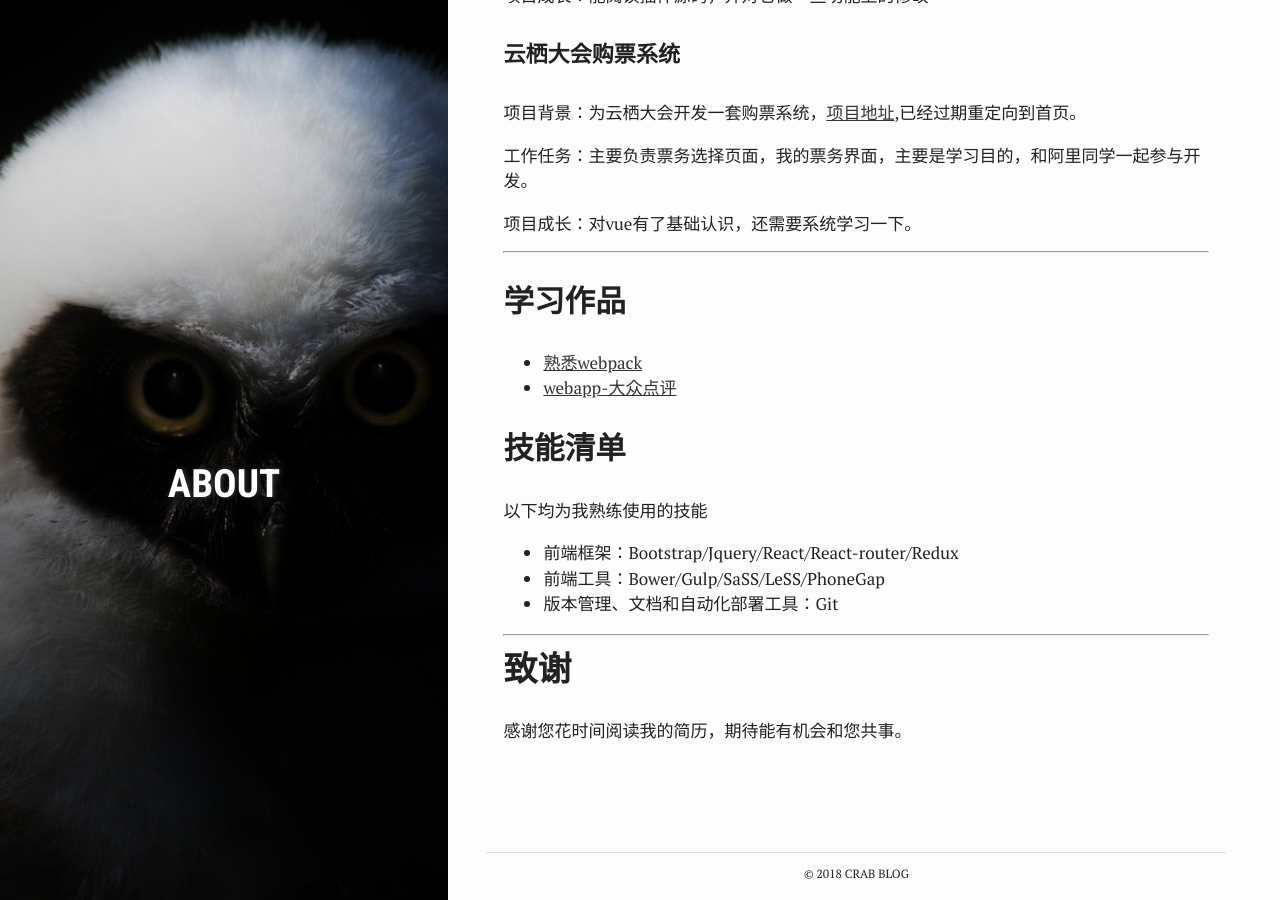
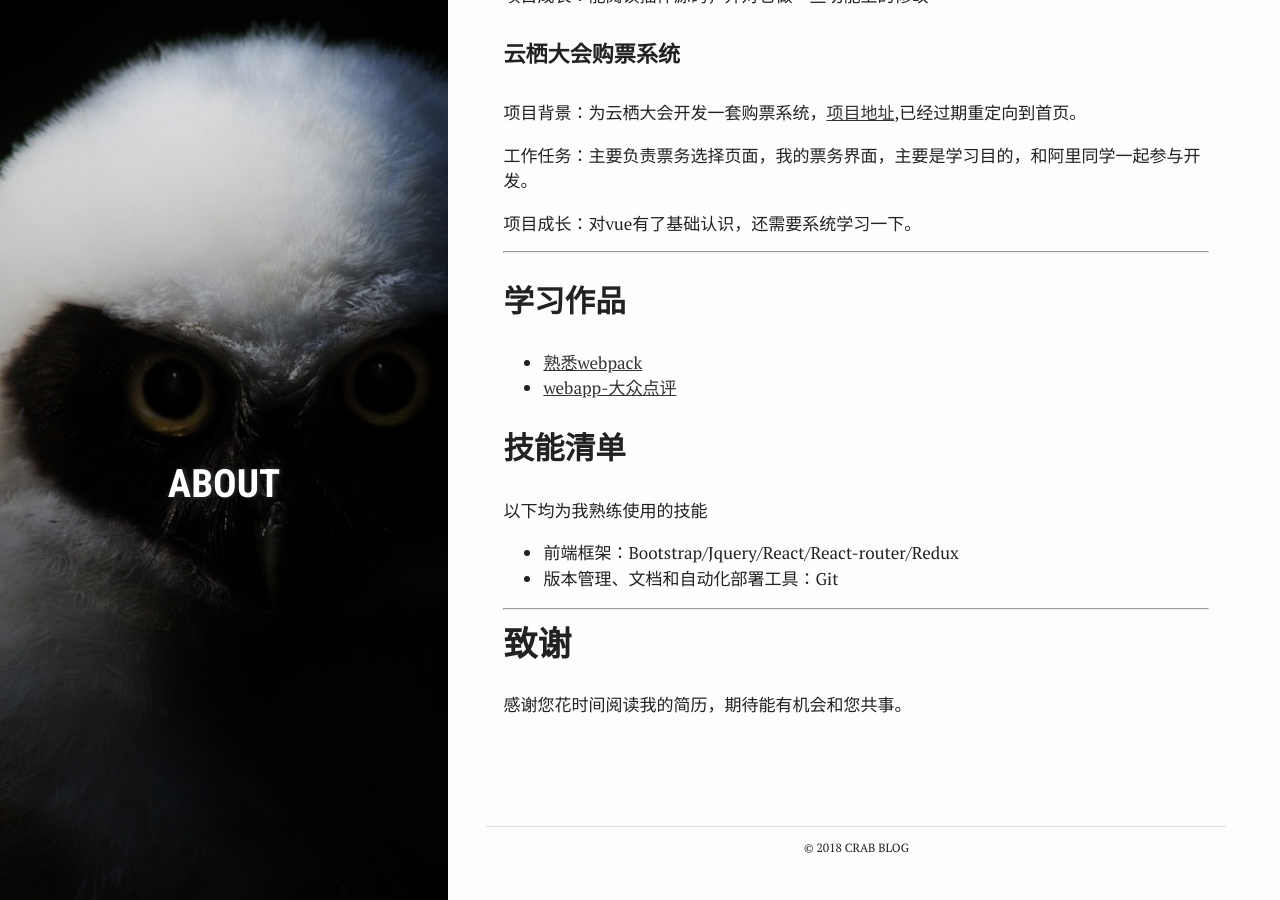
Before and after one commit to balge/balge.github.io, a Jekyll site: the page built from about.md, in a window 1280 px wide and 900 px high, scrolled down 4706 px. Built offline with Jekyll 4.4.1, drawn with Linux system fonts in a browser that asks for light colours.

Commit message:
resume about

```diff
--- a/about.md
+++ b/about.md
@@ -181,7 +181,6 @@ if (_this.curDistance[index] + _this.offsetSum > 2 * _this.liHeight) {
 以下均为我熟练使用的技能
 
 - 前端框架：Bootstrap/Jquery/React/React-router/Redux
-- 前端工具：Bower/Gulp/SaSS/LeSS/PhoneGap
 - 版本管理、文档和自动化部署工具：Git
 
 
```
